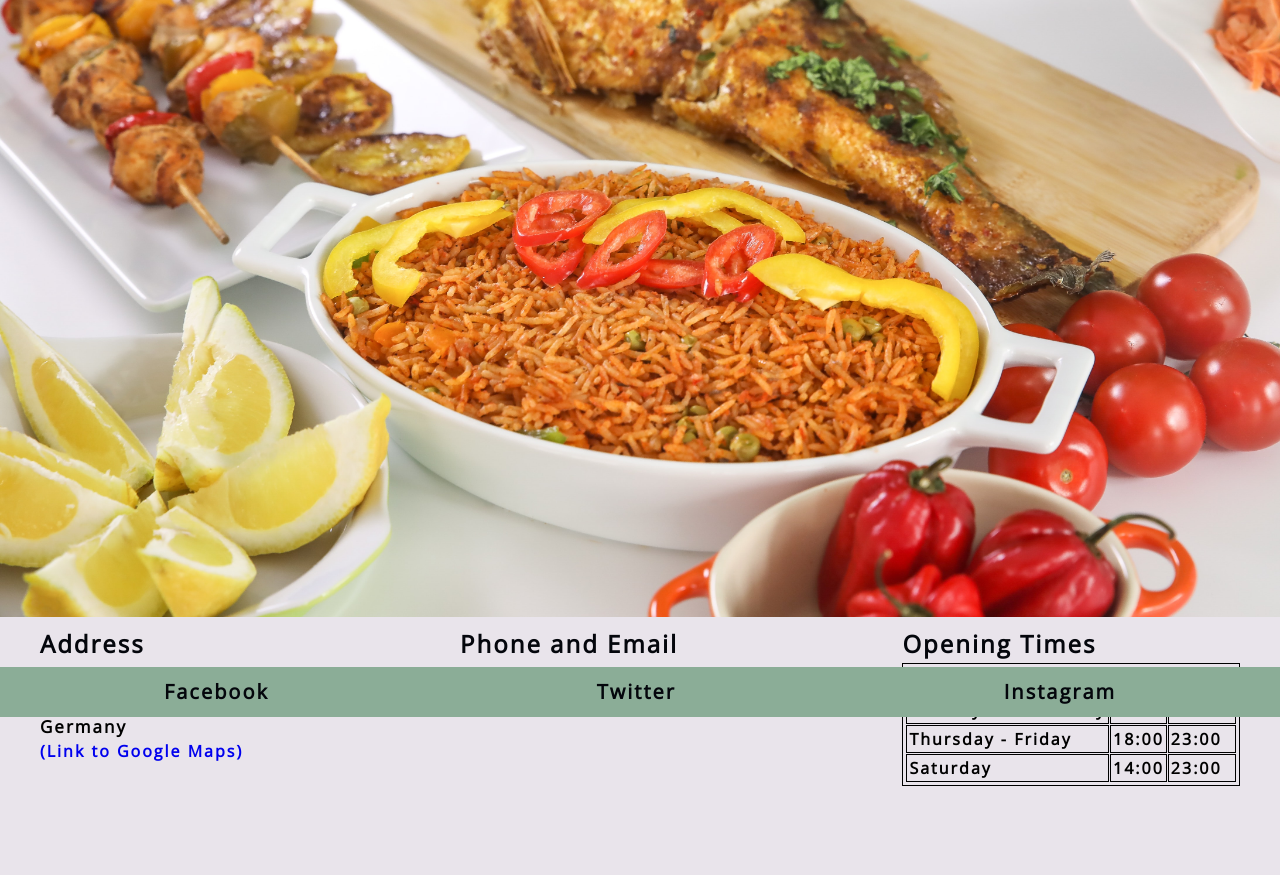
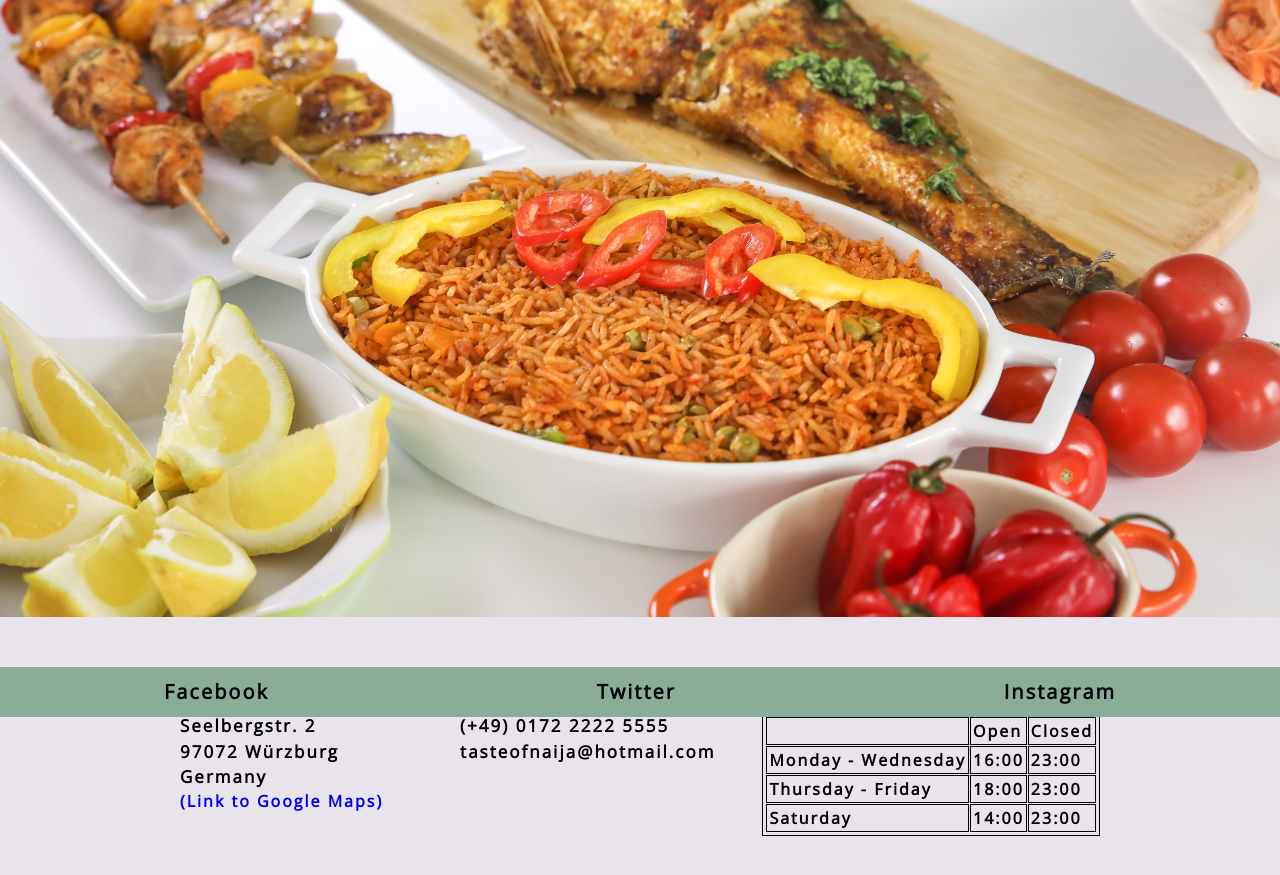
Before and after one commit to sategie/Taste-of-Naija, a plain HTML site: page index.html in a window 1280 px wide. Shown: the part 83-958 px from the top of the page. Drawn offline with nearby package versions, Linux system fonts and the light colour scheme.

Commit message:
Edit margin and width dimensions in Contact and Opening Times section

```diff
--- a/assets/css/style.css
+++ b/assets/css/style.css
@@ -108,6 +108,11 @@ p {
     justify-content: space-between;
     padding: 1rem;
     font-size: 1.6rem;
+    max-width: 100rem;
+    margin-left: auto;
+    margin-right: auto;
+    margin-top: 5rem;
+    margin-bottom: 5rem;
 }
 
 .contact-open h2 {
```
